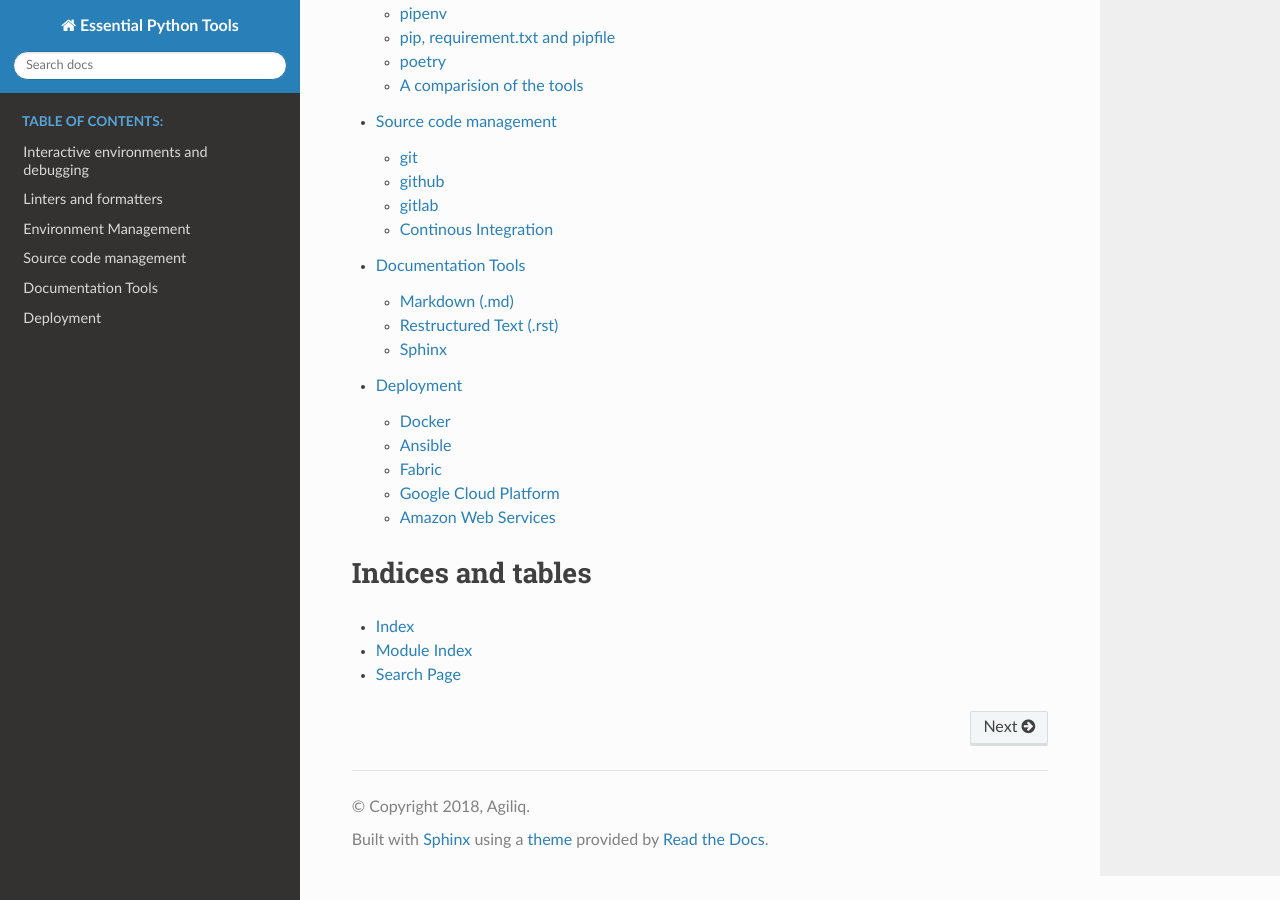
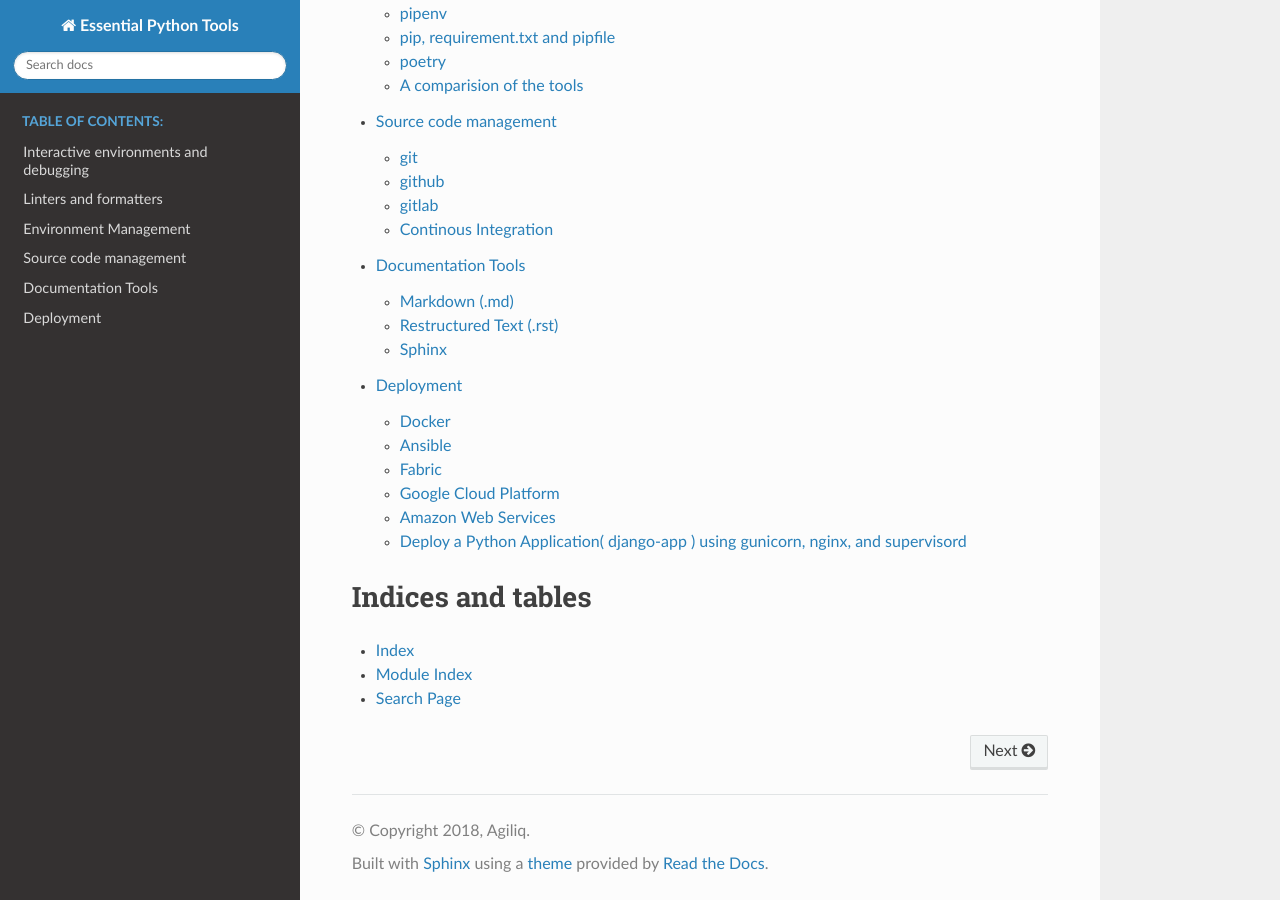
Before and after one commit to agiliq/essential-python-tools, a Sphinx documentation site: the page built from source/index.rst, in a window 1280 px wide and 900 px high, scrolled down 1762 px. Built offline with Sphinx 7.4.7 and the Read the Docs theme 2.0.0, drawn with Linux system fonts in a browser that asks for light colours; some of the changed lines change nothing that is shown.

Commit message:
added example of manual deployment of django

```diff
--- /dev/null
+++ b/source/deployment/example_of_django_deployment.rst
@@ -0,0 +1,390 @@
+Deploy a Python Application( django-app ) using gunicorn, nginx, and supervisord
+------------------------------------------------------------------------------------------------------------
+
+This chapter tells the basics of deploying a `django application <https://www.djangoproject.com/>`_ using gunicorn, nginx and supervisord.
+
+Prerequisites
++++++++++++++++++
+
+.. Knowledge
+.. <<<<<<<<<<<<
+
+Knowledge
+~~~~~~~~~~~~~~~
++ Django basics
++ (Optional) finish the book about `django-rest-apis      <https://books.agiliq.com/projects/django-api-polls-tutorial/en/latest/>`_  .
+
+Resources
+~~~~~~~~~~~~~~~
+A Unix server for deploying the app , connected with a SSH(preferred).
+
+
+
+
+
+
+
+
+++++++++++++++++++++++++++++
+
+
+
+
+
+`Django <https://www.djangoproject.com/>`_  is a free and open source web application framework, written in Python. Django has a lot of inbuilt set of components that helps you to develop websites faster and easier.
+
+`Gunicorn <http://gunicorn.org/>`_   is  a simple, light-weight Python WSGI HTTP Server for UNIX.  `WSGI <http://wsgi.readthedocs.io/en/latest/>`_  is the Web Server Gateway Interface. It is a specification that describes how a web server communicates with web applications, and how web applications can be chained together to process one request.
+
+`Nginx <https://www.nginx.com/>`_ is a high-performance HTTP server, reverse proxy, load balancer and static files loader.
+
+`Supervisord <http://supervisord.org/>`_ is a process-control system which allows us to monitor and control a number of processes on UNIX operating system.
+
+
+
+<<<<<<<<<<<<<<<<<<<<<<<<<<<<<<<<<<<<
+
+
+Let's start with our server
+~~~~~~~~~~~~~~~~~~~~~~~~~~~~~~
+
+Once we create our server and get connected to it via SSH, then to log in to that server we have to do
+
+.. code-block:: shell
+
+    $ ssh root@IP_ADDRESS_OF_SERVER
+
+This will get us connected with the server.
+
+Now we have to install the prerequisites, run these commands
+
+
+.. code-block:: shell
+
+    $ sudo apt-get update
+    $ sudo apt-get install git python-pip python-dev virtualenv virtualenvwrapper
+    $ sudo apt-get install postgresql postgresql-contrib
+    $ pip install --upgrade pip
+
+
+Now let’s `configure the virtual-env wrapper <https://books.agiliq.com/projects/essential-python-tools/en/latest/environment_management.html#virtualenvwrapper>`_
+
+After setting-up the virtualenvwrapper, create a virtualenv
+
+.. code-block:: shell
+
+    $ mkvirtualenv env-name
+
+From within our virtual-env, install:
+
+.. code-block:: shell
+
+    (env-name) $ pip install django gunicorn psycopg2
+
+
+Let's clone the repo in home folder, pull the application from Git, we use this repo https://github.com/anmolakhilesh/django-polls-rest
+
+.. code-block:: shell
+
+    $ cd /home/
+    $ git clone https://github.com/anmolakhilesh/django-polls-rest
+
+Now we have to add permissions to the :code:`manage.py`  file
+
+
+.. code-block:: shell
+
+    $ cd /django-polls-rest/
+    $ chmod 755   manage.py
+
+
+Now install the requirements
+
+.. code-block:: shell
+
+    (env-name) $ pip install -r requirements.txt
+
+
+Now set up PostgreSQL
+
+Create a file :code:`.env` and add these lines in that
+
+.. code-block:: shell
+
+        export POSTGRES_DB = pollsdb
+        export POSTGRES_USER = polls_admin
+        export POSTGRES_PASSWORD = polls_password
+        export POLLSAPI_PG_HOST = 127.0.0.1
+
+
+Create a postgres Database
+
+.. code-block:: shell
+
+    sudo -u postgres psql
+
+After running the above function, we will be logged inside PostgreSQL terminal, now lets create our db and user
+
+.. code-block:: shell
+
+        > CREATE DATABASE pollsdb;
+        > CREATE USER polls_admin WITH PASSWORD 'polls_password';
+        > ALTER ROLE polls_admin SET client_encoding TO 'utf8';
+        > ALTER ROLE polls_admin SET default_transaction_isolation TO 'read committed';
+        > ALTER ROLE polls_admin SET timezone TO 'UTC';
+        > ALTER USER polls_admin CREATEDB;
+        > GRANT ALL PRIVILEGES ON DATABASE pollsdb TO polls_admin;
+
+        > \q   # to quit the shell
+
+
+Make sure that these details match the details in the :code:`.env` file. Exit the PostgreSQL shell by typing :code:`\q` .
+
+
+Now as the DB is ready , we can run migrations command inside the repo folder.
+
+
+.. code-block:: shell
+
+    (env-name) $ python manage.py makemigrations
+    (env-name) $ python manage.py migrate
+
+    # Create a superuser
+    (env-name) $ python manage.py createsuperuser
+
+
+
+<<<<<<<<<<<<<<<<<<<<<<<<<<<<<<<<<<<<
+
+
+Using gunicorn
+~~~~~~~~~~~~~~~~~~~~~~~~~~~~~~
+
+.. code-block:: shell
+
+    (env-name) $ pip install gunicorn
+
+After installing gunicorn , now run it
+
+.. code-block:: shell
+
+    # starts the server
+    (env-name) $ gunicorn polls_rest.wsgi
+
+It will run the app , we can check  :code:`IP_ADDRESS_OF_SERVER:8000` , :code:`IP_ADDRESS_OF_SERVER:8000/admin` .
+It will not have any css , as the gunicorn only serves the application. We can server static files using `nginx` .
+
+To exit it press :code:`Ctrl+C` .
+
+.. code-block:: shell
+
+    # starts the server by binding it to a specific port
+    (env-name) $ gunicorn --bind 0.0.0.0:8888 polls_rest.wsgi
+
+    # running with a config file
+    (env-name) $ gunicorn -c /path/to/config/file polls_rest.wsgi
+
+    # running in daemon mode
+    (env-name) $ gunicorn --daemon polls_rest.wsgi
+
+
+If it is in daemon-mode, then exit it with :code:`pkill gunicorn` , which will kill the gunicorn process.
+
+To have a `gunicorn config file <http://docs.gunicorn.org/en/stable/configure.html#configuration-file>`_ for gunicorn , we write the config file in a :code:`.py` .
+
+
+
+
+Using nginx
+~~~~~~~~~~~~~~~~~~~~~~~~~~~~~~
+By using gunicorn, we were able to run the application, but without styles as the gunicorn only runs the application and does not serve the static files, and django does not serve static file except in development.
+
+We will use :code:`nginx` to serve the static files , nginx will first get the request, and it will send it to gunicorn.
+
+
+
+To install nginx
+
+.. code-block:: shell
+
+    $ sudo apt-get install nginx
+
+
+Now we have to configure nginx to tell it what to do.
+
+So, **create a file** :code:`/etc/nginx/sites-available/pollsapp` and add the following
+
+.. code-block:: shell
+
+    server {
+        listen 8000;
+        server_name SERVER_DOMAIN_OR_IP_ADDRESS_OF_SERVER;
+
+        location = /favicon.ico { access_log off; log_not_found off; }
+
+        location /static/ {
+                root /home/django-polls-rest;
+        }
+
+        location / {
+                include proxy_params;
+                proxy_pass http://unix:/home/django-polls-rest/polls_rest.sock;
+        }
+    }
+
+
+In the first and the secound line we are mentioning the port :code:`8000` and the server where the nginx app should listen to.
+and the third line is telling the nginx, to ignore any errors related to the favicon.
+The fourth line tells, static files will have a standard URI prefix of :code:`static/` and should be looked for in :code:`~/django-polls-rest/static/` folder.
+and the last location block tells the socket(gunicorn socket) to communicate.
+
+
+After this, we have to enable this file by linking the the :code:`sites-enabled` folder.
+
+
+
+The path :code:`/home/django-polls-rest` will be the application path.
+
+.. code-block:: shell
+
+    $ ln -s /etc/nginx/sites-available/pollsapp /etc/nginx/sites-enabled
+
+
+We link the above file  to :code:`sites-enabled` because that will be included in the main nginx settings file :code:`/etc/nginx/nginx.conf`
+
+
+After enabling the config file , we can check nginx configuration by
+
+.. code-block:: shell
+
+    $ sudo nginx -t
+
+
+If the configuration file is correct , then we should see this
+
+.. image:: _static/images/nginx-t.png
+
+
+Now we have to mention the static files of our app in the :code:`settings.py`   file . So add this line in `settings.py`
+
+.. code-block:: python
+
+    STATIC_ROOT = os.path.join(BASE_DIR, 'static/')
+
+
+After adding this line, we have to perform run :code:`collectstatic` command
+
+.. code-block:: shell
+
+    (env-name) $ python manage.py collectstatic
+
+
+Let's run the app
+
+.. code-block:: shell
+
+    (env-name) $ gunicorn --daemon --workers 3 --bind  unix:/home/django-polls-rest/polls_rest.sock polls_rest.wsgi
+
+
+The :code:`/home/django-polls-rest/polls_rest.sock` file is a unix-socket file will be created automatically.
+And this file will enable Gunicorn and Nginx to communicate to each other.
+
+
+Now Restart Nginx for changes to take effect.
+
+.. code-block:: shell
+
+    $ sudo service nginx restart
+
+This will run our app in the :code:`http://IP_ADDRESS`
+
+ Point to remember , check :code:`ALLOWED_HOSTS` in  :code:`settings.py` to have you host name or ip address.
+
+
+Let's us Supervisord
+~~~~~~~~~~~~~~~~~~~~~~~~~~~~~~
+`Supervisor <http://supervisord.org/>`_ is a process monitoring tool, which can restart any process if the process dies or gets killed for some reason.
+
+At present we are manually starting gunicorn in daemon to run our app, Suppose if this gunicorn process closes or gets killed , then we have to manually start it again.
+To automate the process of restarting we use `Supervisord`, So that supervisor controls the gunicorn process.
+
+To install supervisord
+
+.. code-block:: shell
+
+    $ sudo apt-get install supervisor
+
+
+Let's add a configuration file :code:`pollsapi.conf` for our application in :code:`/etc/supervisor/conf.d/` folder,
+the :code:`conf.d` folder will have all our config files.
+
+
+.. code-block:: shell
+
+    [program:pollsapi]
+    directory=/home/django-polls-rest/polls_rest
+    command=/home/.virtualenvs/demo-polls-1/bin/gunicorn --workers 3 --bind unix:/home/django-polls-rest/polls_rest.sock polls_rest.wsgi
+    autostart=true
+    autorestart=true
+    stderr_logfile=/var/log/pollsapi.err.log
+    stdout_logfile=/var/log/pollsapi.out.log
+
+
+Let's understand the config file we have written,
+
+:code:`[program:pollsapi]` this tells us that the program name is `pollsapi`
+
+This name is used in commands like
+
+.. code-block:: shell
+
+    $ sudo supervisorctl start myproject
+
+
+The :code:`directory` tells us the path to our project.
+
+The :code:`command` is the command to start our project
+
+And :code:`autostart` tells the application to start on system boot and :code:`autorestart` will restart the app when it closes for some reason.
+
+:code:`stderr_logfile` which will have the error logs & :code:`stdout_logfile` will have non-error logs.
+
+
+Now to save the file, run these command
+
+.. code-block:: shell
+
+    $ sudo supervisorctl reread
+    $ sudo supervisorctl update
+    $ sudo supervisorctl reload
+
+We have just updated and reloaded the supervisor .
+
+.. code-block:: shell
+
+    $ sudo supervisorctl status
+
+This will show
+
+.. image:: _static/images/supervisor-status.png
+
+
+To check gunicorn processes
+
+.. code-block:: shell
+
+    $ ps ax | grep gunicorn
+
+
+To check if the app is serving by gunicorn , do curl
+
+.. code-block:: shell
+
+    $ curl 0.0.0.0:8000
+
+let’s restart our nginx
+
+.. code-block:: shell
+
+    $ systemctl restart nginx
+
+Now our app should be running on :code:`http://IP_ADDRESS_OF_SERVER`
--- a/source/deployment/index.rst
+++ b/source/deployment/index.rst
@@ -10,3 +10,4 @@
    fabric
    gcp
    aws
+   example_of_django_deployment
```
Also changed, not shown: source/deployment/_static/images/nginx-t.png (added), source/deployment/_static/images/supervisor-status.png (added).
